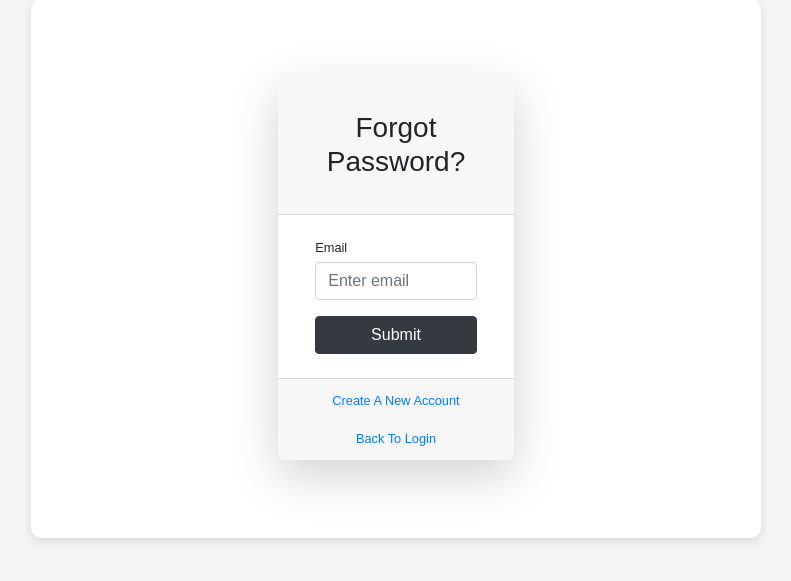
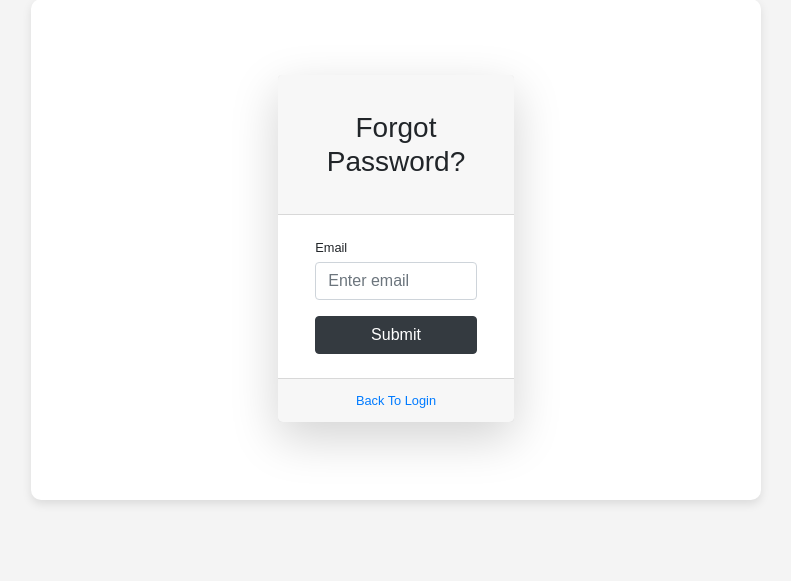
Before and after one commit to CodeCraftCollective/WebApp, a Django app: page /password-reset/ in a window 1280 px wide. Shown: the part 124-705 px from the top of the page, without its empty margins (244-1035 px from the left). Run offline with Django 4.2, Linux system fonts and the light colour scheme.

Commit message:
Update password_reset.html

```diff
--- a/website/registration/templates/registration/password_reset.html
+++ b/website/registration/templates/registration/password_reset.html
@@ -46,7 +46,6 @@
                         </div>
                         <div class="card-footer text-center">
                             <div class="small">
-                                <a href="{% url 'users-register' %}">Create A New Account</a><br><br>
                                 <a href="{% url 'login' %}">Back To Login</a><br>
                             </div>
                         </div>
```
